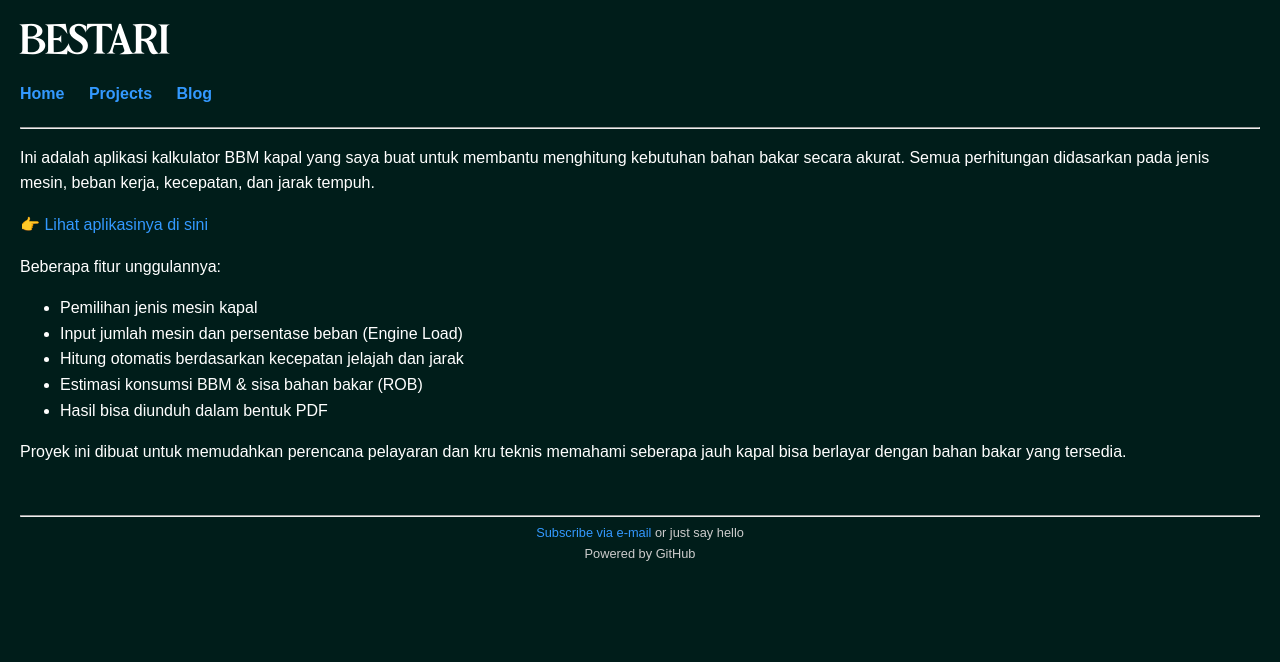
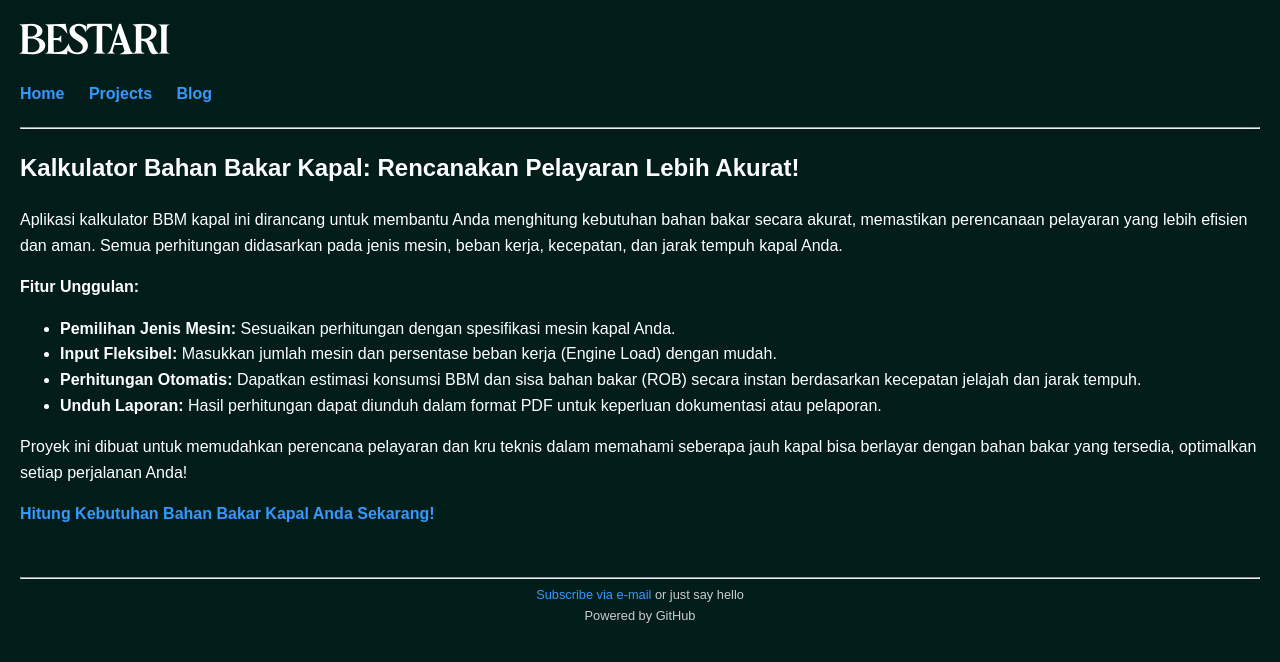
Before and after one commit to junesa38/BESTARI, a Jekyll site: the page built from _projects/2025-07-04-Marine-Fuel-Calculator.md, in a window 1280 px wide. Shown: the top 662 px of the page. Built offline with Jekyll 4.4.1, drawn with Linux system fonts in a browser that asks for light colours.

Commit message:
Update 2025-07-04-Marine-Fuel-Calculator.md

```diff
--- a/_projects/2025-07-04-Marine-Fuel-Calculator.md
+++ b/_projects/2025-07-04-Marine-Fuel-Calculator.md
@@ -2,17 +2,28 @@
 layout: default
 title: "Marine Fuel Calculator"
 date: 2025-07-04 10:00:00 +0700
+categories:
+  - Tools
+  - Maritim
+  - Kalkulator
+tags:
+  - bahan bakar
+  - kapal
+  - pelayaran
+  - efisiensi
+  - maritim
 ---
 
-Ini adalah aplikasi kalkulator BBM kapal yang saya buat untuk membantu menghitung kebutuhan bahan bakar secara akurat. Semua perhitungan didasarkan pada jenis mesin, beban kerja, kecepatan, dan jarak tempuh.
+## Kalkulator Bahan Bakar Kapal: Rencanakan Pelayaran Lebih Akurat!
 
-👉 [Lihat aplikasinya di sini](https://gentle-dragon-4e200c.netlify.app/)
+Aplikasi kalkulator BBM kapal ini dirancang untuk membantu Anda menghitung kebutuhan bahan bakar secara akurat, memastikan perencanaan pelayaran yang lebih efisien dan aman. Semua perhitungan didasarkan pada jenis mesin, beban kerja, kecepatan, dan jarak tempuh kapal Anda.
 
-Beberapa fitur unggulannya:
-- Pemilihan jenis mesin kapal
-- Input jumlah mesin dan persentase beban (Engine Load)
-- Hitung otomatis berdasarkan kecepatan jelajah dan jarak
-- Estimasi konsumsi BBM & sisa bahan bakar (ROB)
-- Hasil bisa diunduh dalam bentuk PDF
+**Fitur Unggulan:**
+* **Pemilihan Jenis Mesin:** Sesuaikan perhitungan dengan spesifikasi mesin kapal Anda.
+* **Input Fleksibel:** Masukkan jumlah mesin dan persentase beban kerja (Engine Load) dengan mudah.
+* **Perhitungan Otomatis:** Dapatkan estimasi konsumsi BBM dan sisa bahan bakar (ROB) secara instan berdasarkan kecepatan jelajah dan jarak tempuh.
+* **Unduh Laporan:** Hasil perhitungan dapat diunduh dalam format PDF untuk keperluan dokumentasi atau pelaporan.
 
-Proyek ini dibuat untuk memudahkan perencana pelayaran dan kru teknis memahami seberapa jauh kapal bisa berlayar dengan bahan bakar yang tersedia.
+Proyek ini dibuat untuk memudahkan perencana pelayaran dan kru teknis dalam memahami seberapa jauh kapal bisa berlayar dengan bahan bakar yang tersedia, optimalkan setiap perjalanan Anda!
+
+[**Hitung Kebutuhan Bahan Bakar Kapal Anda Sekarang!**](https://gentle-dragon-4e200c.netlify.app/)
```
